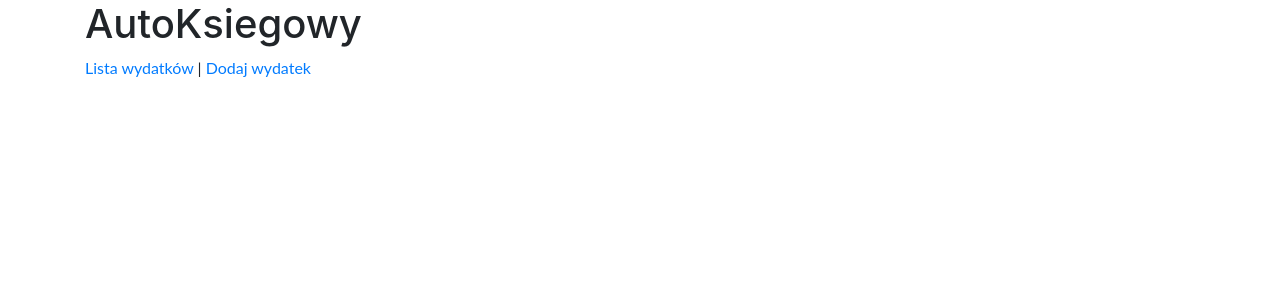
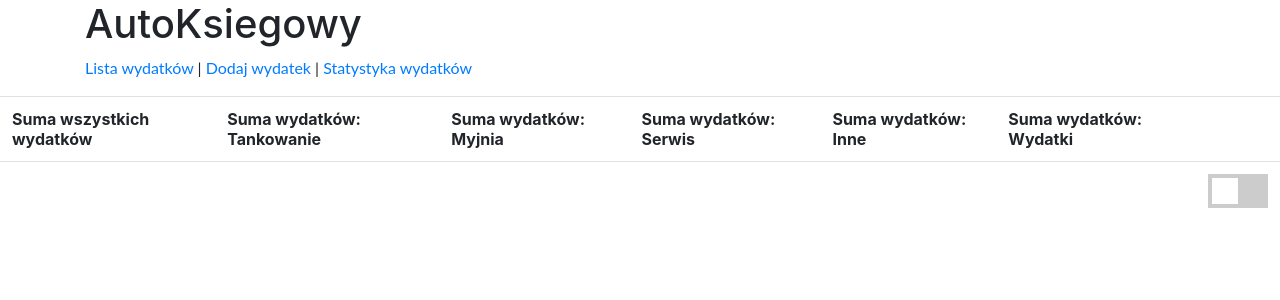
Before and after one commit to OliverKiszka/angular-autoks, an Angular app: page /statystyka in a window 1280 px wide. Before the commit this address led to /. Shown: the top 300 px of the page. Built offline with nearby package versions, Linux system fonts and the light colour scheme.

Commit message:
3 files modified, 3 added

```diff
--- a/src/app/app.component.html
+++ b/src/app/app.component.html
@@ -4,7 +4,8 @@
   </h1>
   <p>
     <a routerLink="/wydatki">Lista wydatków</a> |
-    <a routerLink="/dodaj">Dodaj wydatek</a>
+    <a routerLink="/dodaj">Dodaj wydatek</a> |
+    <a routerLink="/statystyka">Statystyka wydatków</a>
 </p>
 
 </div>
--- a/src/app/app.module.ts
+++ b/src/app/app.module.ts
@@ -6,11 +6,13 @@ import { AppComponent } from './app.component';
 import { ListaWydatkowComponent } from './lista-wydatkow/lista-wydatkow.component';
 import { WydatkiService } from './wydatki.service';
 import { DodajWydatekComponent } from './dodaj-wydatek/dodaj-wydatek.component';
+import { StatystykaComponent } from './statystyka/statystyka.component';
 
 
 const appRoutes: Routes = [
   { path: 'wydatki', component: ListaWydatkowComponent },
   { path: 'dodaj', component: DodajWydatekComponent },
+  { path: 'statystyka', component: StatystykaComponent },
   { path: '',
     redirectTo: '/wydatki',
     pathMatch: 'full'
@@ -19,7 +21,7 @@ const appRoutes: Routes = [
 
 @NgModule({
   imports:      [ BrowserModule, FormsModule, RouterModule.forRoot(appRoutes) ],
-  declarations: [ AppComponent, ListaWydatkowComponent, DodajWydatekComponent ],
+  declarations: [ AppComponent, ListaWydatkowComponent, DodajWydatekComponent, StatystykaComponent ],
   bootstrap:    [ AppComponent ],
   providers: [ WydatkiService ]
 })
--- a/src/app/lista-wydatkow/lista-wydatkow.component.html
+++ b/src/app/lista-wydatkow/lista-wydatkow.component.html
@@ -12,10 +12,6 @@
       <td>{{wydatek.data | date:'dd.MM.yyyy'}}</td>
       <td class="text-sm-right">{{wydatek.kwota | number:'1.2-2'}} zł</td>
       <td>{{wydatek.opis}}</td>
-      <!-- <td *ngIf="wydatek.ileKm && wydatek.ileLitrow && wydatek.kategoria=='Tankowanie'">{{wydatek.ileLitrow}}l / {{wydatek.ileKm}}km</td>
-      <td *ngIf="!wydatek.ileKm && wydatek.ileLitrow && wydatek.kategoria=='Tankowanie'">{{wydatek.ileLitrow}}l</td>
-      <td *ngIf="wydatek.ileKm && !wydatek.ileLitrow && wydatek.kategoria=='Tankowanie'">{{wydatek.ileKm}}km</td>
-      <td *ngIf="(!wydatek.ileKm && !wydatek.ileLitrow ) || (wydatek.kategoria!='Tankowanie')"></td> -->
       <td>
         <span *ngIf="wydatek.ileKm && wydatek.ileLitrow && wydatek.kategoria=='Tankowanie'">{{wydatek.ileLitrow}}l / {{wydatek.ileKm}}km</span>
         <span *ngIf="!wydatek.ileKm && wydatek.ileLitrow && wydatek.kategoria=='Tankowanie'">{{wydatek.ileLitrow}}l</span>
--- /dev/null
+++ b/src/app/statystyka/statystyka.component.css
@@ -0,0 +1,61 @@
+.switch {
+  position: relative;
+  display: inline-block;
+  width: 60px;
+  height: 34px;
+}
+
+/* Hide default HTML checkbox */
+.switch input {
+  opacity: 0;
+  width: 0;
+  height: 0;
+}
+
+/* The slider */
+.slider {
+  position: absolute;
+  cursor: pointer;
+  top: 0;
+  left: 0;
+  right: 0;
+  bottom: 0;
+  background-color: #ccc;
+  -webkit-transition: .4s;
+  transition: .4s;
+}
+
+.slider:before {
+  position: absolute;
+  content: "";
+  height: 26px;
+  width: 26px;
+  left: 4px;
+  bottom: 4px;
+  background-color: white;
+  -webkit-transition: .4s;
+  transition: .4s;
+}
+
+input:checked + .slider {
+  background-color: #2196F3;
+}
+
+input:focus + .slider {
+  box-shadow: 0 0 1px #2196F3;
+}
+
+input:checked + .slider:before {
+  -webkit-transform: translateX(26px);
+  -ms-transform: translateX(26px);
+  transform: translateX(26px);
+}
+
+/* Rounded sliders */
+.slider.round {
+  border-radius: 34px;
+}
+
+.slider.round:before {
+  border-radius: 50%;
+}
--- /dev/null
+++ b/src/app/statystyka/statystyka.component.html
@@ -0,0 +1,21 @@
+<table class="table">
+    <tr>
+        <th>Suma wszystkich wydatków</th>
+        <th>Suma wydatków: Tankowanie</th>
+        <th>Suma wydatków: Myjnia</th>
+        <th>Suma wydatków: Serwis</th>
+        <th>Suma wydatków: Inne</th>
+        <th>Suma wydatków: Wydatki</th>
+        <th></th>
+    </tr>
+    <tr>
+      <td></td>
+      <td></td>
+      <td></td>
+      <td></td>
+      <td></td>
+      <td></td>
+      <td><label class="switch"><input type="checkbox"><span class="slider"></span>
+      </label></td>
+    </tr>
+</table>
--- /dev/null
+++ b/src/app/statystyka/statystyka.component.ts
@@ -0,0 +1,15 @@
+import { Component, OnInit } from '@angular/core';
+
+@Component({
+  selector: 'app-statystyka',
+  templateUrl: './statystyka.component.html',
+  styleUrls: ['./statystyka.component.css']
+})
+export class StatystykaComponent implements OnInit {
+
+  constructor() { }
+
+  ngOnInit() {
+  }
+
+}
```
